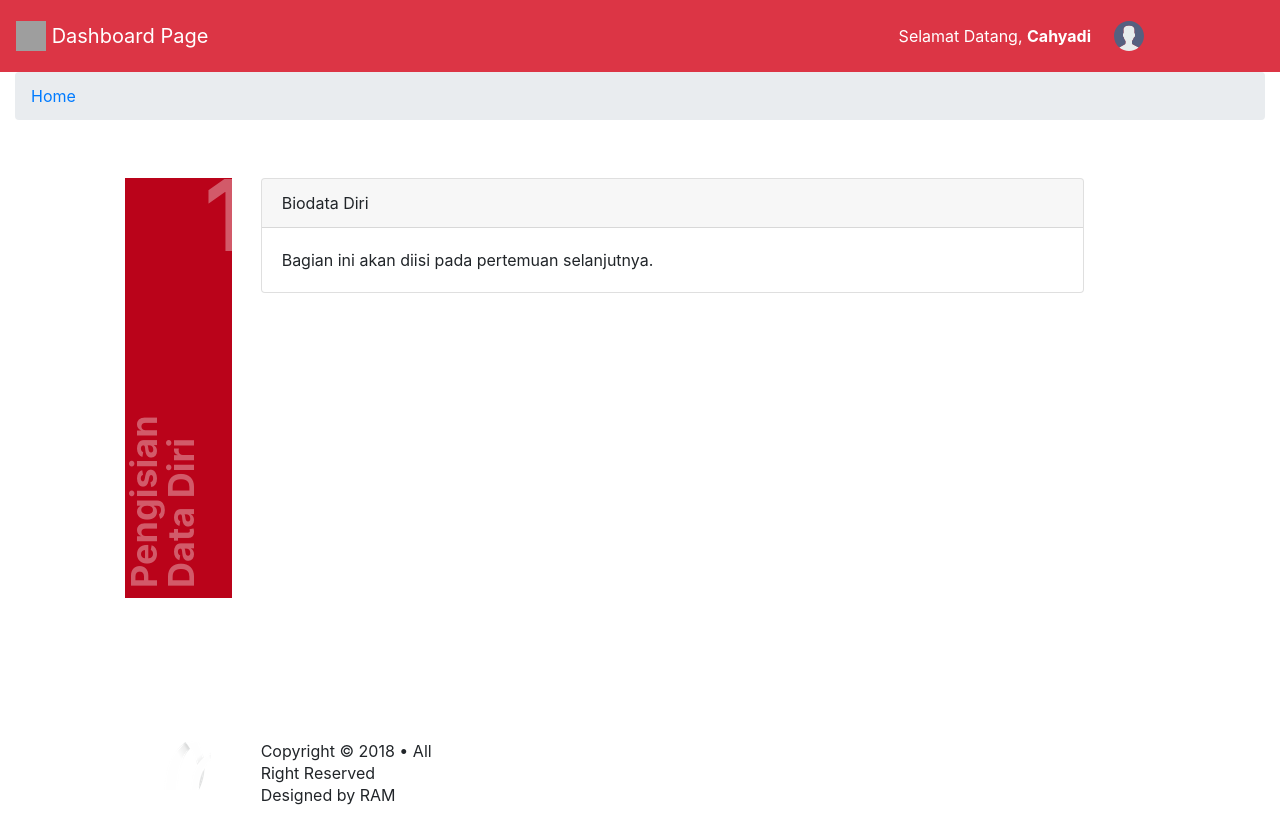
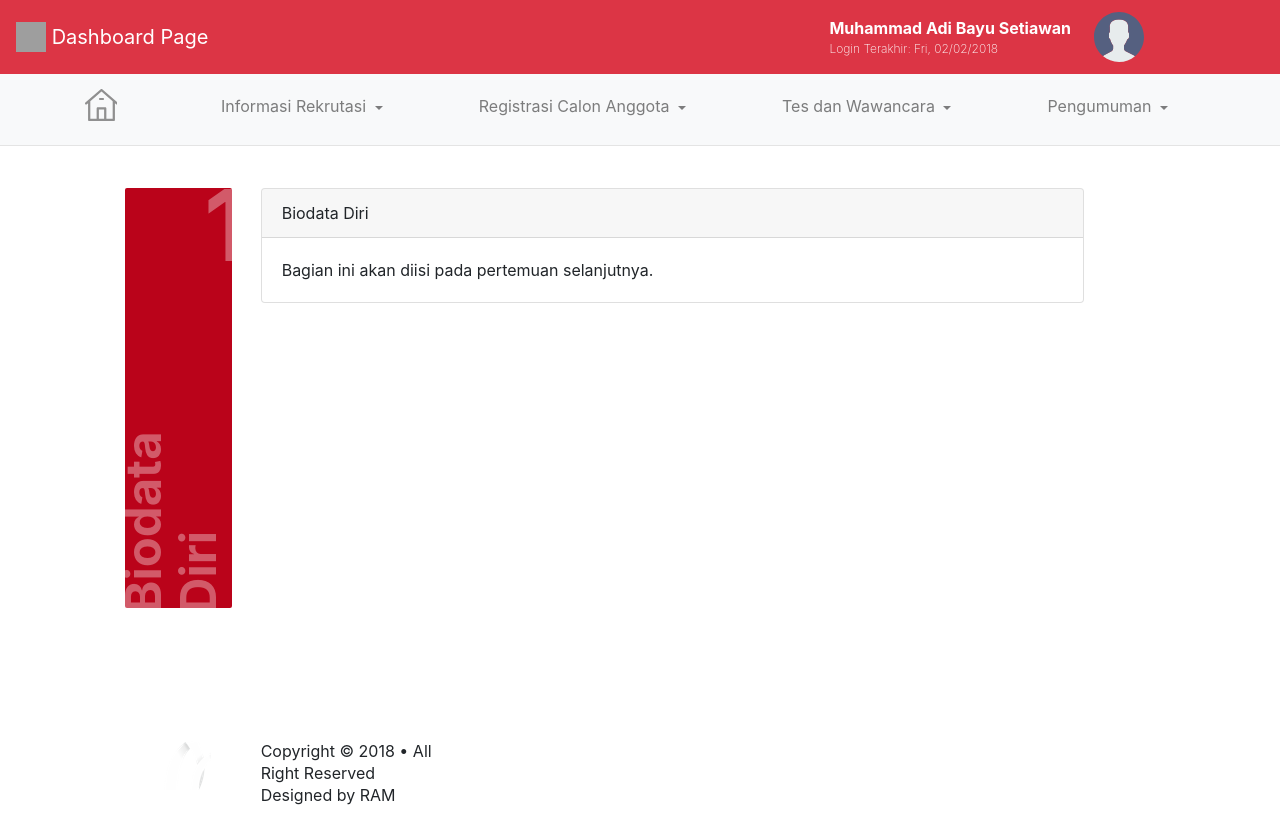
Before and after one commit to naufalrzld/newarek, a CodeIgniter app: page /newarek/index.php/login/Dashboard in a window 1280 px wide. Run offline with CodeIgniter, Linux system fonts and the light colour scheme; some libraries are stand-ins or nearby versions; grey boxes are pictures that could not be loaded.

Commit message:
Update laman dashboard

```diff
--- a/application/views/laman/v_dash.php
+++ b/application/views/laman/v_dash.php
@@ -14,32 +14,74 @@ defined('BASEPATH') OR exit('No direct script access allowed');
         <!-- Menu Bar-->
         <div class="collapse navbar-collapse float-right" id="navbarSupportedContent">
             <p class="welcome_txt">
-                Selamat Datang, <span class="nama">Cahyadi</span>
+               Muhammad Adi Bayu Setiawan
+                <span class="last_log">Login Terakhir: <?php echo date('D, d/m/Y');?></span>
             </p>
             <ul class="navbar-nav welcome">
-                <img src="<?php echo base_url();?>assets/img/user.svg" width="30" height="30" d-inline-block align-top" alt="">
+                <img src="<?php echo base_url();?>assets/img/user.svg" width="50" height="50" d-inline-block align-top img-fluid" alt="">
 
             </ul>
         </div>
     </nav>
 </nav>
-
+<!-- Nav bawah Header-->
+<nav class="navbar menu navbar-expand-lg navbar-light bg-light">
+    <div class="container">
+        <ul class="navbar-nav jarak">
+            <li class="nav-item active">
+                <a class="navbar-brand" href="#"><div class="home"></div> </a>
+            </li>
+            <li class="nav-item dropdown jarak">
+                <a class="nav-link dropdown-toggle" href="#" id="navbarDropdownMenuLink" data-toggle="dropdown" aria-haspopup="true" aria-expanded="false">
+                    Informasi Rekrutasi
+                </a>
+                <div class="dropdown-menu utama" aria-labelledby="navbarDropdownMenuLink">
+                    <a class="dropdown-item" href="#">Action</a>
+                    <a class="dropdown-item" href="#">Another action</a>
+                    <a class="dropdown-item" href="#">Something else here</a>
+                </div>
+            </li>
+            <li class="nav-item dropdown jarak">
+                <a class="nav-link dropdown-toggle" href="#" id="navbarDropdownMenuLink" data-toggle="dropdown" aria-haspopup="true" aria-expanded="false">
+                    Registrasi Calon Anggota
+                </a>
+                <div class="dropdown-menu utama" aria-labelledby="navbarDropdownMenuLink">
+                    <a class="dropdown-item" href="#">Action</a>
+                    <a class="dropdown-item" href="#">Another action</a>
+                    <a class="dropdown-item" href="#">Something else here</a>
+                </div>
+            </li>
+            <li class="nav-item dropdown jarak">
+                <a class="nav-link dropdown-toggle" href="#" id="navbarDropdownMenuLink" data-toggle="dropdown" aria-haspopup="true" aria-expanded="false">
+                    Tes dan Wawancara
+                </a>
+                <div class="dropdown-menu utama" aria-labelledby="navbarDropdownMenuLink">
+                    <a class="dropdown-item" href="#">Action</a>
+                    <a class="dropdown-item" href="#">Another action</a>
+                    <a class="dropdown-item" href="#">Something else here</a>
+                </div>
+            </li>
+            <li class="nav-item dropdown jarak">
+                <a class="nav-link dropdown-toggle" href="#" id="navbarDropdownMenuLink" data-toggle="dropdown" aria-haspopup="true" aria-expanded="false">
+                    Pengumuman
+                </a>
+                <div class="dropdown-menu utama" aria-labelledby="navbarDropdownMenuLink">
+                    <a class="dropdown-item" href="#">Action</a>
+                    <a class="dropdown-item" href="#">Another action</a>
+                    <a class="dropdown-item" href="#">Something else here</a>
+                </div>
+            </li>
+        </ul>
+    </div>
+</nav>
+<!--End of Nav Bawah header-->
 
 <div class="container-fluid">
-    <div class="row">
-        <div class="col-lg-12">
-            <nav aria-label="breadcrumb">
-                <ol class="breadcrumb">
-                    <li class="breadcrumb-item"><a href="#">Home</a></li>
-                </ol>
-            </nav>
-        </div>
-    </div>
     <div class="row">
         <div class="col-lg-1 sesi">
             <div class="nomor">1</div>
             <div class="judul_sesi">
-                Pengisian Data Diri
+                Biodata Diri
             </div>
         </div>
         <div class="col-lg-8">
--- a/assets/b4/css/style.css
+++ b/assets/b4/css/style.css
@@ -6,21 +6,25 @@ li.nav-item > a.menu_link_txt,.menu_link_txt{
 }
 .welcome{
     margin: 0 120px 0 23px;
-
 }
 .welcome_txt{
-    padding-top: 16px;
     display: inline;
     color: #FFF;
+    position: relative;
+    top: 8px;
+    font-weight: bold;
 }
-.nama{
-    font-weight: bold;
+.last_log{
+   display: block;
+    font-weight: 200;
+    font-size:12px;
 }
 .sesi{
     background-color: #ba031a;
     width: 90px;
     color: #FFF;
     height: 420px;
+    border-radius:2px;
     position: relative;
     left: 125px;
     top: 42px;
@@ -39,12 +43,12 @@ li.nav-item > a.menu_link_txt,.menu_link_txt{
 .judul_sesi{
     transform: rotate(270deg);
     font-weight: bold;
-    font-size: 36px;
+    font-size: 49px;
     width: 168px;
-    line-height: 37px;
+    line-height: 55px;
     position: relative;
-    top: 140px;
-    left: -46px;
+    top: 137px;
+    left: -38px;
 }
 .card.formulir {
     position: relative;
@@ -74,3 +78,30 @@ li.nav-item > a.menu_link_txt,.menu_link_txt{
 .dropdown-toggle::after{
     vertical-align:middle !important;
 }
+.home{
+    background: url('../../img/home.svg');
+    width:32px;
+    height:32px;
+    position: relative;
+    top: 5px;
+}
+.menu{
+    background-color: #fcfcfc;
+    border-bottom: 1px solid #e4e4e4;
+    height: 72px;
+}
+li.dropdown.jarak{
+    margin-left:80px;
+    height: 61px;
+    position: relative;
+    top: 7px;
+}
+.dropdown-menu.utama{
+    top:58px;
+}
+li.dropdown.jarak.show{
+    border-bottom: 3px solid #ba031a;
+    height: 61px;
+    position: relative;
+    bottom: -5px;
+}
```
Also changed, not shown: assets/img/home.svg (added).
